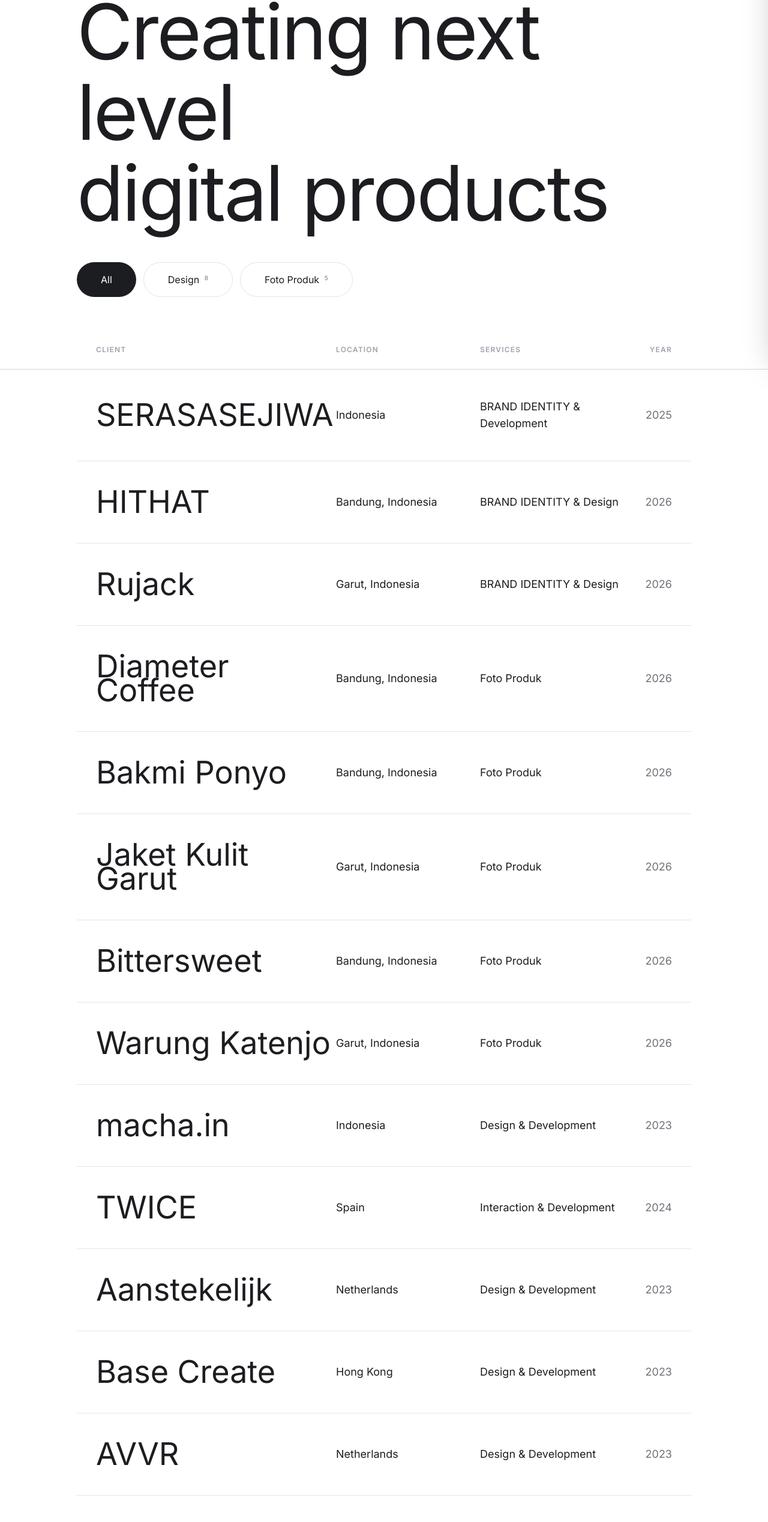
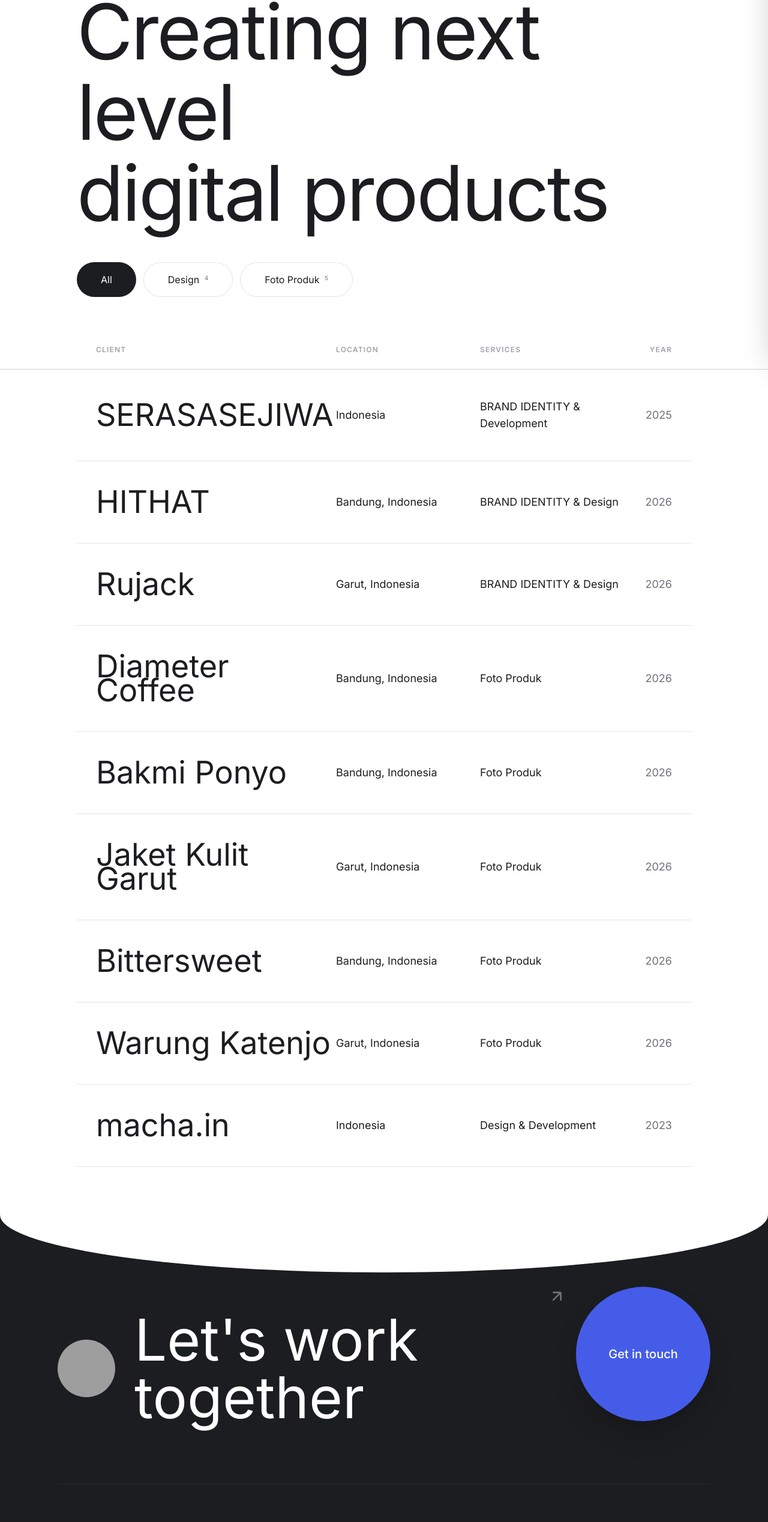
Before and after one commit to alfindwiyanto200-cyber/Portofolio-Alfin-dwiyanto, a React (Vite) app: page /work in a window 1280 px wide. Shown: the part 210-2747 px from the top of the page at 60% size. Built offline with nearby package versions, Linux system fonts and the light colour scheme; grey boxes are pictures that could not be loaded.

Commit message:
Remove dummy template projects (TWICE, Aanstekelijk, Base Create, AVVR)

```diff
--- a/src/data/projects.js
+++ b/src/data/projects.js
@@ -14,18 +14,6 @@
       '/artboard-6.gif',
       '/artboard-2.gif',
       '/artboard-7.gif'
-    ]
-  },
-  'twice': {
-    title: 'TWICE',
-    role: 'Interaction & Development',
-    credits: 'Design: Dylan Brouwer',
-    locationYear: 'Spain © 2024',
-    liveLink: 'https://twice.agency',
-    category: 'design',
-    images: [
-      'https://images.unsplash.com/photo-1616423640778-28d1b53229bd?auto=format&fit=crop&w=2000&q=80',
-      'https://images.unsplash.com/photo-1600585154340-be6161a56a0c?auto=format&fit=crop&w=2000&q=80'
     ]
   },
   'hithat': {
@@ -155,38 +143,5 @@
       '/katenjo-10.jpg',
       '/katenjo-11.jpg'
     ]
-  },
-  'aanstekelijk': {
-    title: 'Aanstekelijk',
-    role: 'Design & Development',
-    credits: 'Copywriting: Studio Pen',
-    locationYear: 'The Netherlands © 2023',
-    liveLink: '#',
-    category: 'design',
-    images: [
-      'https://images.unsplash.com/photo-1497366216548-37526070297c?auto=format&fit=crop&w=2000&q=80'
-    ]
-  },
-  'base-create': {
-    title: 'Base Create',
-    role: 'Design & Development',
-    credits: 'Development: Codebase',
-    locationYear: 'Hong Kong © 2023',
-    liveLink: '#',
-    category: 'design',
-    images: [
-      'https://images.unsplash.com/photo-1497215842964-222b330cefa9?auto=format&fit=crop&w=2000&q=80'
-    ]
-  },
-  'avvr': {
-    title: 'AVVR',
-    role: 'Design & Development',
-    credits: '3D Artist: Ben Smith',
-    locationYear: 'The Netherlands © 2023',
-    liveLink: '#',
-    category: 'design',
-    images: [
-      'https://images.unsplash.com/photo-1600607686527-6fb886090705?auto=format&fit=crop&w=2000&q=80'
-    ]
   }
 };
--- a/src/pages/Home.jsx
+++ b/src/pages/Home.jsx
@@ -2,6 +2,7 @@
 import Header from '../components/Header';
 import { useEffect, useRef } from 'react';
 import useScrollReveal from '../hooks/useScrollReveal';
+import { PROJECT_DATA } from '../data/projects';
 
 export default function Home() {
   const row1Ref = useRef(null);
@@ -99,7 +100,7 @@
         </div>
         <div className="flex justify-center py-24">
           <TransitionLink className="px-12 py-6 border border-zinc-300 rounded-full text-lg hover:bg-dennis-dark hover:text-white transition-colors relative" to="/work">
-            More work <sup className="text-xs opacity-60">12</sup>
+            More work <sup className="text-xs opacity-60">{Object.keys(PROJECT_DATA).length}</sup>
           </TransitionLink>
         </div>
       </section>
--- a/src/pages/Work.jsx
+++ b/src/pages/Work.jsx
@@ -17,11 +17,7 @@
     { id: 'jaket-kulit-garut',  location: 'Garut, Indonesia',   year: '2026' },
     { id: 'bittersweet',        location: 'Bandung, Indonesia', year: '2026' },
     { id: 'warung-katenjo',     location: 'Garut, Indonesia',   year: '2026' },
-    { id: 'machain',            location: 'Indonesia', year: '2023' },
-    { id: 'twice',              location: 'Spain',     year: '2024' },
-    { id: 'aanstekelijk',       location: 'Netherlands', year: '2023' },
-    { id: 'base-create',        location: 'Hong Kong', year: '2023' },
-    { id: 'avvr',               location: 'Netherlands', year: '2023' },
+    { id: 'machain',            location: 'Indonesia', year: '2023' }
   ];
 
   const designCount = workItems.filter(({ id }) => PROJECT_DATA[id]?.category === 'design').length;
```
